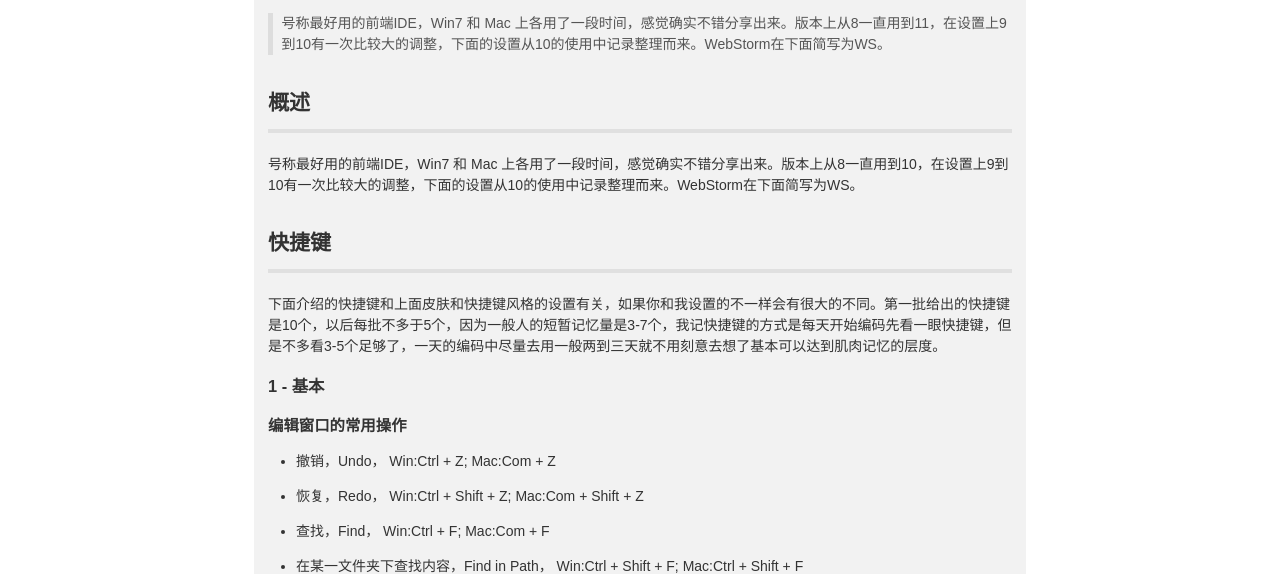
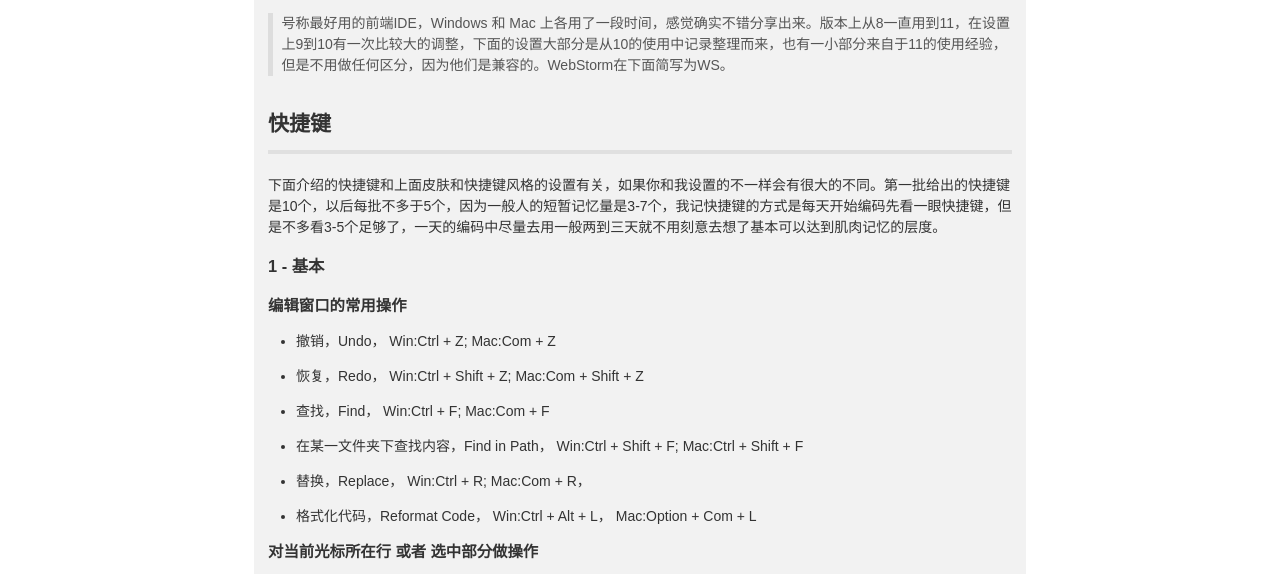
Before and after one commit to xiaoqiang-zhao/xiaoqiang-zhao.github.io, a plain HTML site: page articles/webstorm/main.html in a window 1280 px wide. Shown: the part 184-758 px from the top of the page. Drawn offline with Linux system fonts and the light colour scheme.

Commit message:
webstorm 文章内容修改

```diff
--- a/articles/webstorm/main.html
+++ b/articles/webstorm/main.html
@@ -27,10 +27,8 @@
     <div class="article-detail-container">
     <h1 id="webstorm-">WebStorm 使用文档</h1>
 <blockquote>
-<p>号称最好用的前端IDE，Win7 和 Mac 上各用了一段时间，感觉确实不错分享出来。版本上从8一直用到11，在设置上9到10有一次比较大的调整，下面的设置从10的使用中记录整理而来。WebStorm在下面简写为WS。</p>
+<p>号称最好用的前端IDE，Windows 和 Mac 上各用了一段时间，感觉确实不错分享出来。版本上从8一直用到11，在设置上9到10有一次比较大的调整，下面的设置大部分是从10的使用中记录整理而来，也有一小部分来自于11的使用经验，但是不用做任何区分，因为他们是兼容的。WebStorm在下面简写为WS。</p>
 </blockquote>
-<h2 id="-">概述</h2>
-<p>号称最好用的前端IDE，Win7 和 Mac 上各用了一段时间，感觉确实不错分享出来。版本上从8一直用到10，在设置上9到10有一次比较大的调整，下面的设置从10的使用中记录整理而来。WebStorm在下面简写为WS。</p>
 <h2 id="-">快捷键</h2>
 <p>下面介绍的快捷键和上面皮肤和快捷键风格的设置有关，如果你和我设置的不一样会有很大的不同。第一批给出的快捷键是10个，以后每批不多于5个，因为一般人的短暂记忆量是3-7个，我记快捷键的方式是每天开始编码先看一眼快捷键，但是不多看3-5个足够了，一天的编码中尽量去用一般两到三天就不用刻意去想了基本可以达到肌肉记忆的层度。</p>
 <h3 id="1-">1 - 基本</h3>
```
Also changed, not shown: index.html (+1 -1 lines).
